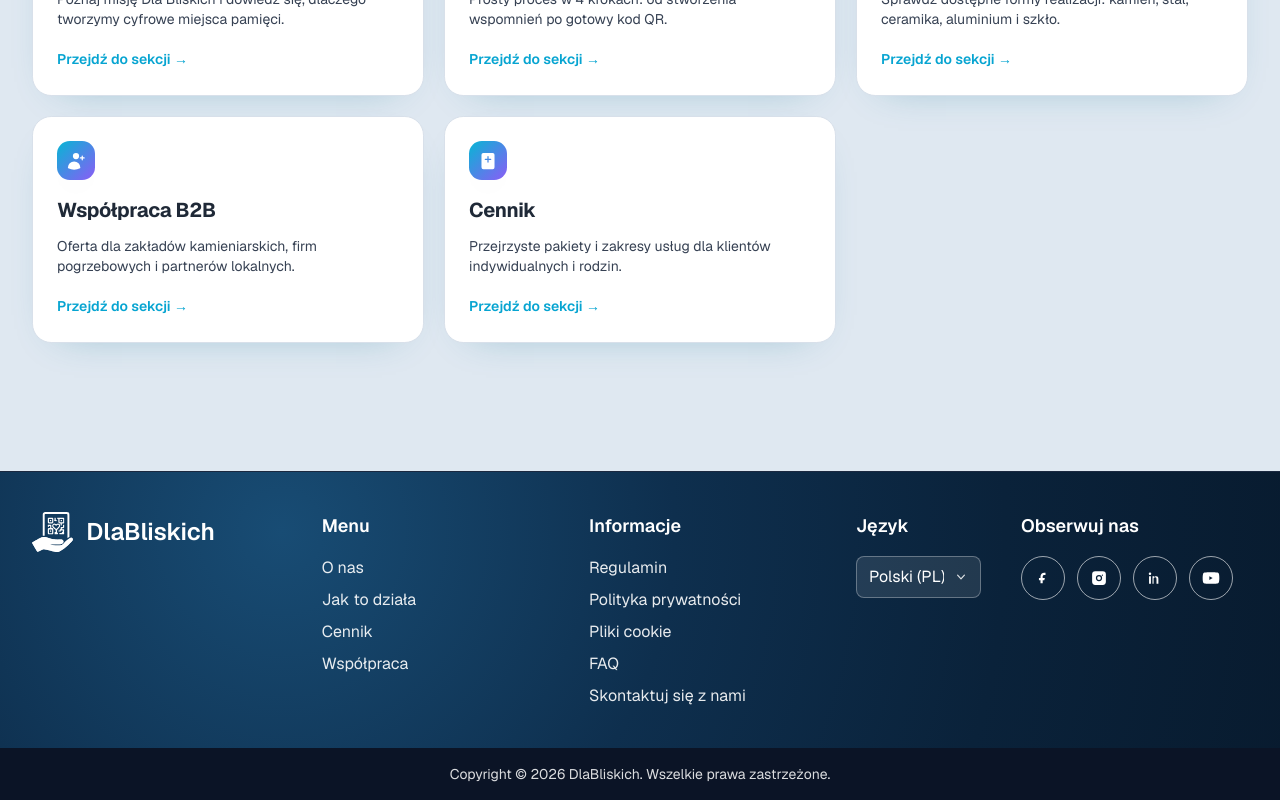
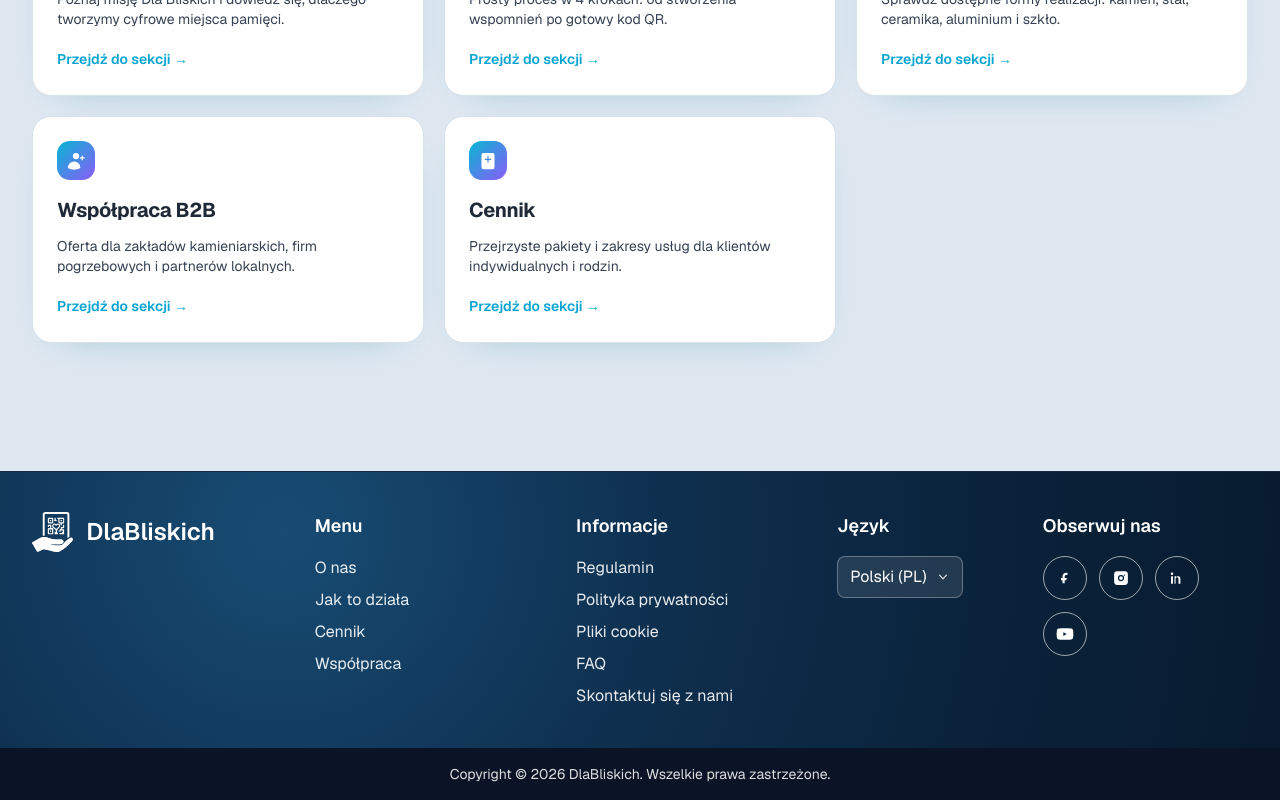
Before and after one commit to Marcinr1984/strona-informacyjna, a Next.js app: page / in a window 1280 px wide. Shown: the part 2418-3218 px from the top of the page. Built offline with nearby package versions, Linux system fonts and the light colour scheme.

Commit message:
Korekta rozstawu kolumn jezyk i social w stopce

```diff
--- a/components/Footer.tsx
+++ b/components/Footer.tsx
@@ -5,7 +5,7 @@ export default function Footer() {
   return (
     <footer className="mt-16 border-t border-[#1b2940] bg-[radial-gradient(circle_at_22%_18%,#184c74_0%,#0e2f4e_38%,#0a223a_70%,#081b2f_100%)] text-white transition-colors duration-300">
       <div className="mx-auto w-full max-w-7xl px-4 py-10 sm:px-6 lg:px-8">
-        <div className="grid gap-10 md:grid-cols-2 lg:grid-cols-[1.1fr_1fr_1fr_.55fr_1fr]">
+        <div className="grid gap-10 md:grid-cols-2 lg:grid-cols-[1.1fr_1fr_1fr_.7fr_1fr] lg:gap-12">
           <div className="space-y-4">
             <Link href="/" className="inline-flex items-center gap-3">
               <Image
@@ -40,10 +40,10 @@ export default function Footer() {
             </ul>
           </div>
 
-          <div>
+          <div className="lg:pr-6">
             <h3 className="text-lg font-semibold text-white">Język</h3>
             <label htmlFor="footer-language" className="sr-only">Wybierz język</label>
-            <div className="relative mt-4 max-w-[128px]">
+            <div className="relative mt-4 max-w-[170px]">
               <select
                 id="footer-language"
                 name="language"
@@ -62,7 +62,7 @@ export default function Footer() {
             </div>
           </div>
 
-          <div>
+          <div className="lg:pl-2">
             <h3 className="text-lg font-semibold text-white">Obserwuj nas</h3>
             <div className="mt-4 flex flex-wrap gap-3">
               <a href="#" aria-label="Facebook" className="inline-flex h-11 w-11 items-center justify-center rounded-full border border-white/60 text-white transition-colors hover:bg-white/10">
```
